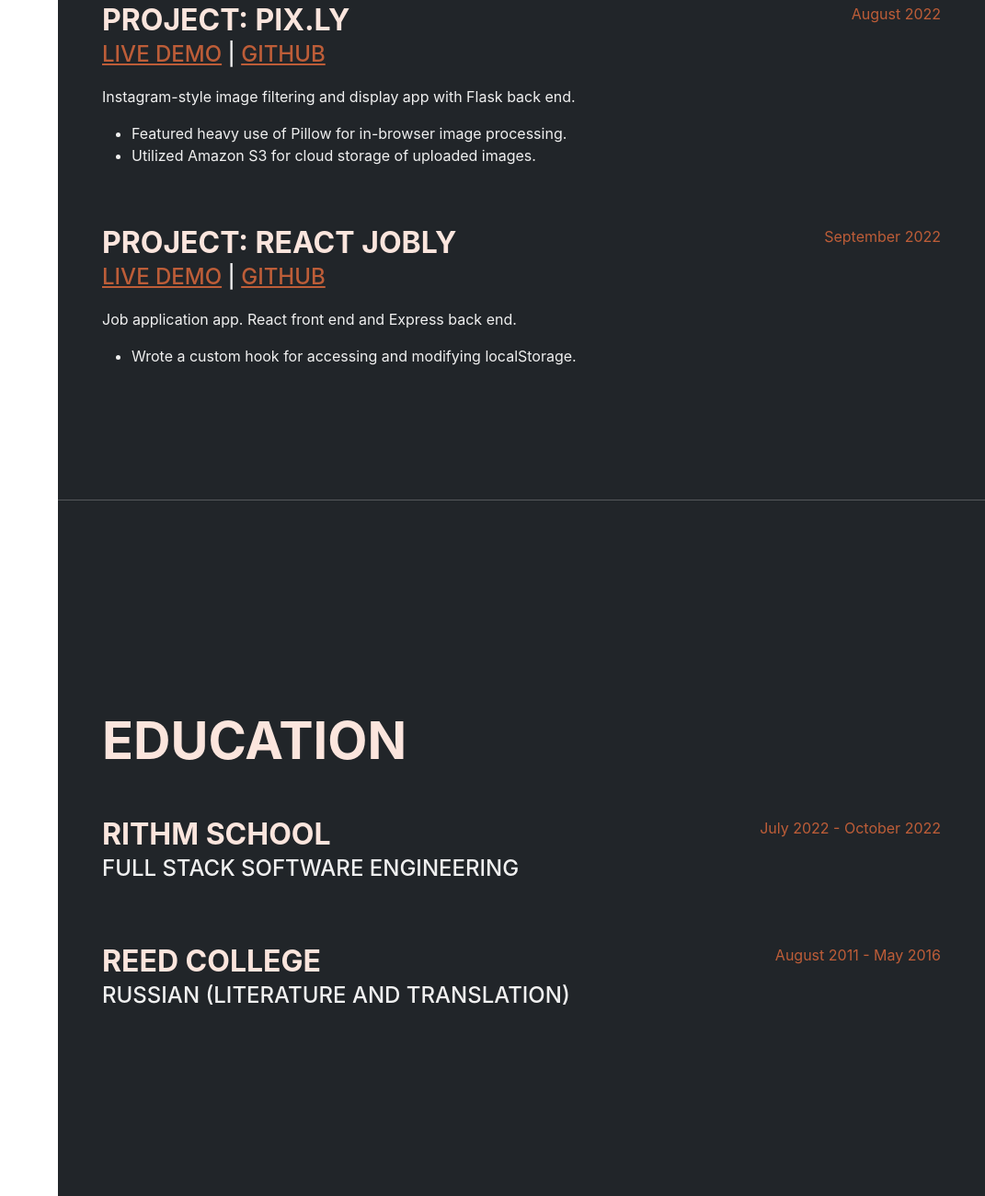
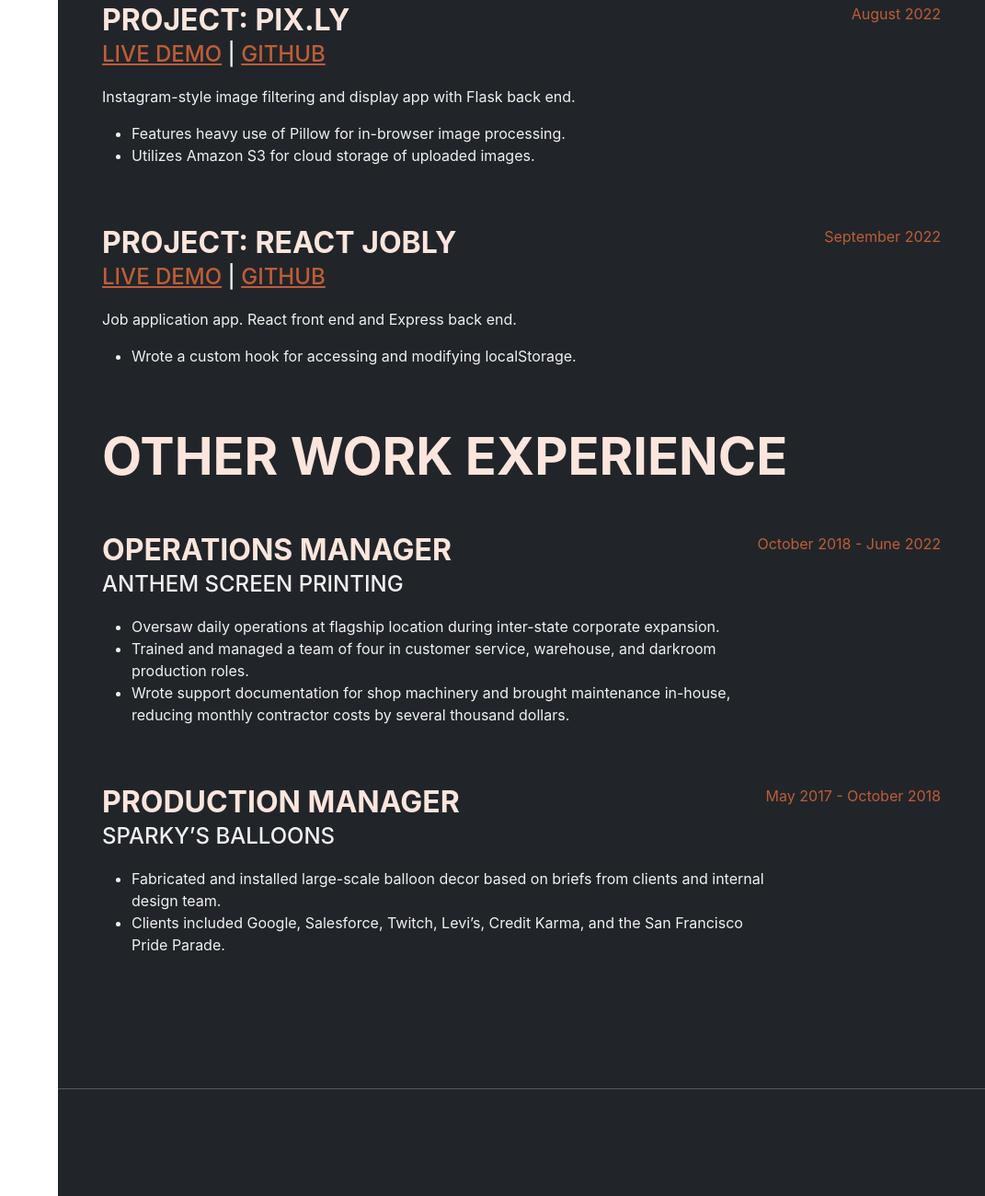
Before and after one commit to edmondsoun/personal-website, a website: page dist/index.html in a window 1280 px wide. Shown: the part 1340-2640 px from the top of the page at 92% size, without its empty margins (209-1280 px from the left). Drawn offline with nearby package versions, Linux system fonts and the light colour scheme; a web font is replaced by a local one.

Commit message:
adds work experience entries

```diff
--- a/dist/index.html
+++ b/dist/index.html
@@ -102,9 +102,9 @@
                                 href='https://github.com/edmondsoun/pix.ly'>GitHub</a></div>
                         <p>Instagram-style image filtering and display app with Flask back end.</p>
                         <ul>
-                            <li>Featured heavy use of Pillow for in-browser image processing.
+                            <li>Features heavy use of Pillow for in-browser image processing.
                             </li>
-                            <li>Utilized Amazon S3 for cloud storage of uploaded images.
+                            <li>Utilizes Amazon S3 for cloud storage of uploaded images.
                             </li>
                         </ul>
                     </div>
@@ -122,6 +122,38 @@
                     </div>
                     <div class="flex-shrink-0"><span class="text-primary">September 2022</span></div>
                 </div>
+                <h2 class="mb-5">Other Work Experience</h2>
+                <div class="d-flex flex-column flex-md-row justify-content-between mb-5">
+                    <div class="flex-grow-1">
+                        <h3 class="mb-0">Operations Manager</h3>
+                        <div class="subheading mb-3">Anthem Screen Printing</div>
+                        <ul>
+                            <li>Oversaw daily operations at flagship location during inter-state corporate expansion.
+                            </li>
+                            <li>Trained and managed a team of four in customer service, warehouse, and darkroom
+                                production roles.
+                            </li>
+                            <li>Wrote support documentation for shop machinery and brought maintenance in-house,
+                                reducing monthly contractor costs by several thousand dollars.
+                            </li>
+                        </ul>
+                    </div>
+                    <div class="flex-shrink-0"><span class="text-primary">October 2018 - June 2022</span></div>
+                </div>
+                <div class="d-flex flex-column flex-md-row justify-content-between mb-5">
+                    <div class="flex-grow-1">
+                        <h3 class="mb-0">Production Manager</h3>
+                        <div class="subheading mb-3">Sparky’s Balloons</div>
+                        <ul>
+                            <li>Fabricated and installed large-scale balloon decor based on briefs from clients and internal design team.
+                            </li>
+                            <li>Clients included Google, Salesforce, Twitch, Levi’s, Credit Karma, and the San Francisco Pride Parade.
+                            </li>
+                        </ul>
+                    </div>
+                    <div class="flex-shrink-0"><span class="text-primary">May 2017 - October 2018</span></div>
+                </div>
+
             </div>
         </section>
         <hr class="m-0" />
@@ -207,7 +239,8 @@
                     more authentic, out life as a transgender indivdual. I still volunteer teaching industrial laser
                     cutter safety and operation at the San Francisco non-profit makerspace Humanmade.
                 </p>
-                <p>When not working behind a desk, I perform regularly around San Francisco and produce Media Meltdown, a
+                <p>In my free time, I perform regularly around San Francisco and produce Media Meltdown,
+                    a
                     cult movie and media-focused drag show, out of the historic Balboa Theater in the Richmond district
                     of San Francisco.
                 </p>
```
